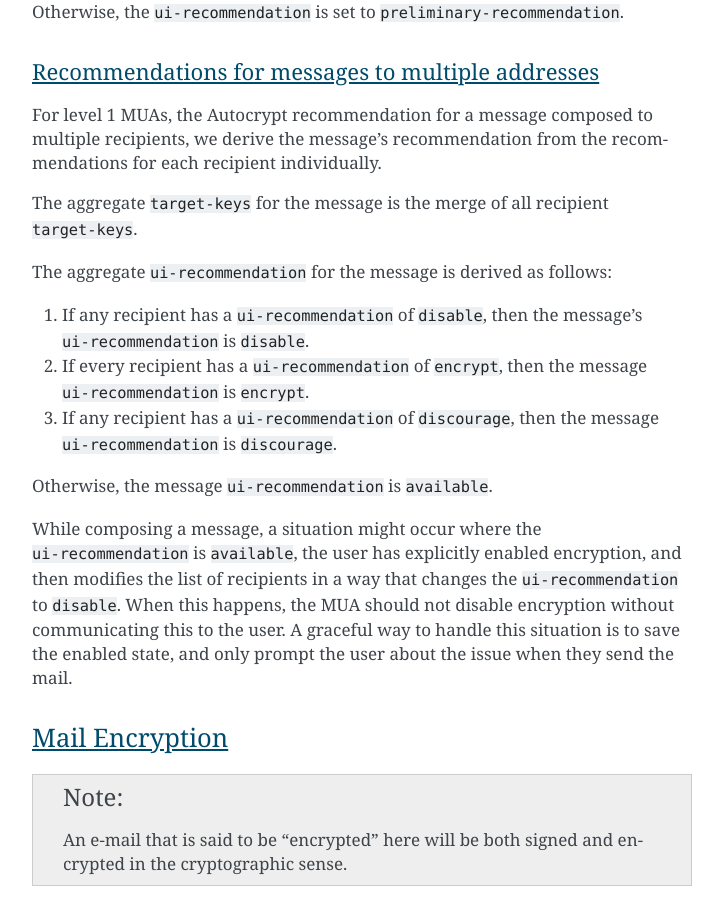
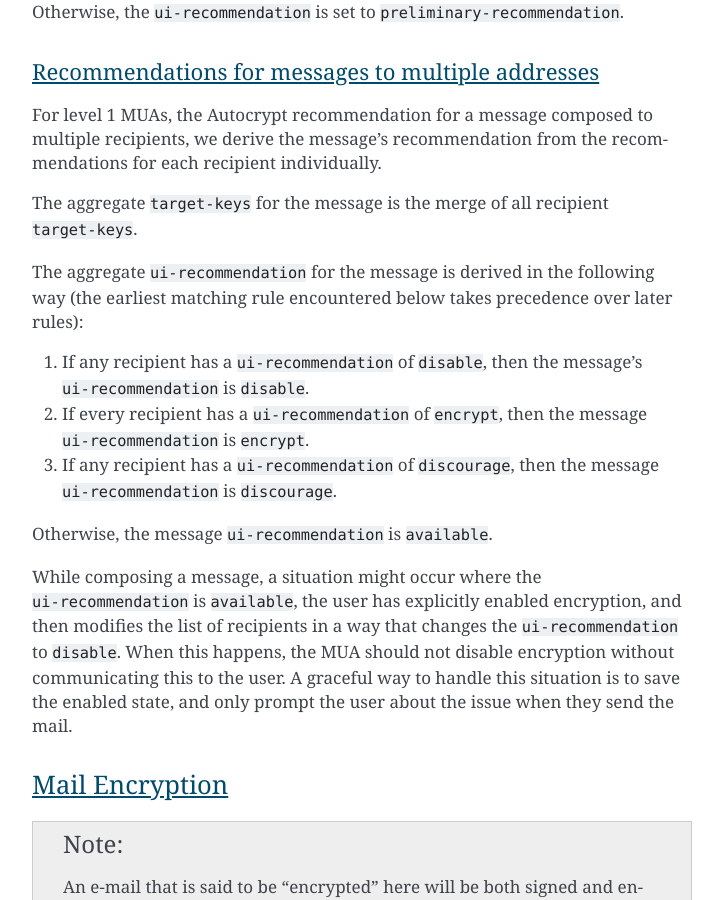
Before and after one commit to autocrypt/autocrypt, a Sphinx documentation site: the page built from doc/level1.rst, in a window 1280 px wide and 900 px high, scrolled down 11289 px. Shown: the whole window, without its empty margins (388-1111 px from the left). Built offline with Sphinx 7.4.7, drawn with Linux system fonts in a browser that asks for light colours.

Commit message:
clarify multi-recipient recommendation
Point out that this is a sequence of steps, not just a set of options.

```diff
--- a/doc/level1.rst
+++ b/doc/level1.rst
@@ -536,8 +536,9 @@ the recommendations for each recipient individually.
 The aggregate ``target-keys`` for the message is the merge of all
 recipient ``target-keys``.
 
-The aggregate ``ui-recommendation`` for the message is derived as
-follows:
+The aggregate ``ui-recommendation`` for the message is derived in the
+following way (the earliest matching rule encountered below takes
+precedence over later rules):
 
 1. If any recipient has a ``ui-recommendation`` of ``disable``, then
    the message's ``ui-recommendation`` is ``disable``.
```
